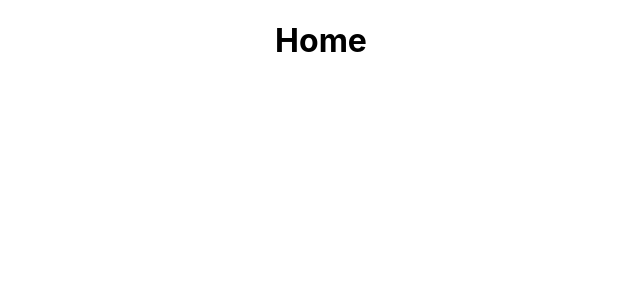
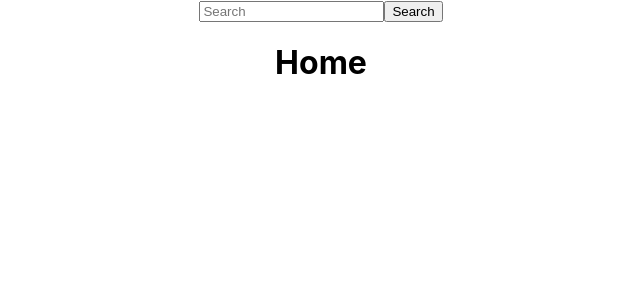
Before and after one commit to ValentinoJerez/ProyectoIntegradorDogs, a React (Vite) app in the folder client/: page /Home in a window 1280 px wide. Shown: the top 300 px of the page, without its empty margins (319-959 px from the left). Built offline with nearby package versions, Linux system fonts and the light colour scheme.

Commit message:
Creacion de SearchBar y NavBar

```diff
--- a/client/src/App.jsx
+++ b/client/src/App.jsx
@@ -5,13 +5,29 @@ import Home from "../src/views/Home/Home"
 import About from "../src/views/About/About"
 import Detail from "../src/views/Detail/Detail"
 
+import NavBar from "./components/NavBar/NavBar"
+
 import './App.css';
 
 function App() {
-  // const location = useLocation()
+  const location = useLocation()
+
+  //Search
+  async function search(name){
+    try {
+        const response = await fetch(`/api/getDogsByName?name=${name}`);
+        const data = await response.json();
+        setDogs(data);
+      } catch (error) {
+        console.error('Error al buscar perros:', error);
+      }
+}
+
 
   return (
     <div className="App">
+      {/* Mientras que la ruta sea diferente a "/" se debe mostrar la NavBar */}
+      {location.pathname !== "/" && <NavBar onSearch={search}/>}
       <Routes>
         <Route path="/" element={<LandingPage/>}/>
         <Route path="/Home" element={<Home/>}/>
--- a/client/src/components/NavBar/NavBar.jsx
+++ b/client/src/components/NavBar/NavBar.jsx
@@ -0,0 +1,13 @@
+import SearchBar from "../SearchBar/SearchBar";
+
+import style from "../NavBar/NavBar.module.css"
+
+function NavBar(){
+    return(
+        <div>
+            <SearchBar/>
+        </div>
+    )
+}
+
+export default NavBar;
--- a/client/src/components/SearchBar/SearchBar.jsx
+++ b/client/src/components/SearchBar/SearchBar.jsx
@@ -0,0 +1,24 @@
+import style from "../SearchBar/SearchBar.module.css"
+
+function SearchBar(props){
+    //Traigo la fn search
+    const {search} = props
+
+
+    //Hago que el valor se guarde
+   function changeHandler(event){
+    //Previene bug
+    event.preventDefault();
+    let input= event.target.value;
+    setId(input);
+ }
+
+    return(
+        <div>
+            <input type="Search" placeholder="Search" onChange={changeHandler}/>
+            <button onClick={search}>Search</button>
+        </div>
+    )
+}
+
+export default SearchBar;
--- a/client/src/views/Home/Home.jsx
+++ b/client/src/views/Home/Home.jsx
@@ -1,3 +1,5 @@
+import NavBar from "../../components/NavBar/NavBar";
+
 import style from "../Home/Home.module.css"
 
 function Home(){
```
